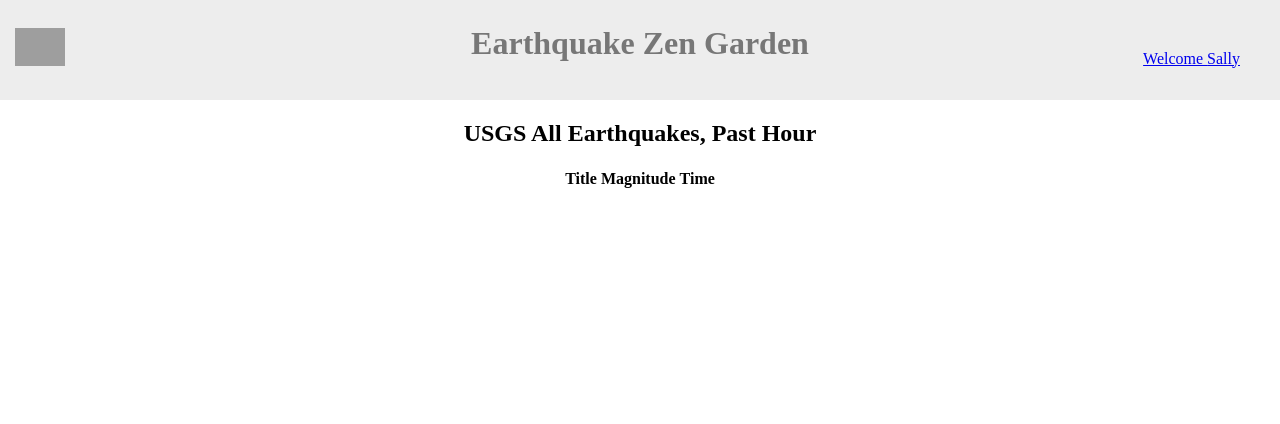
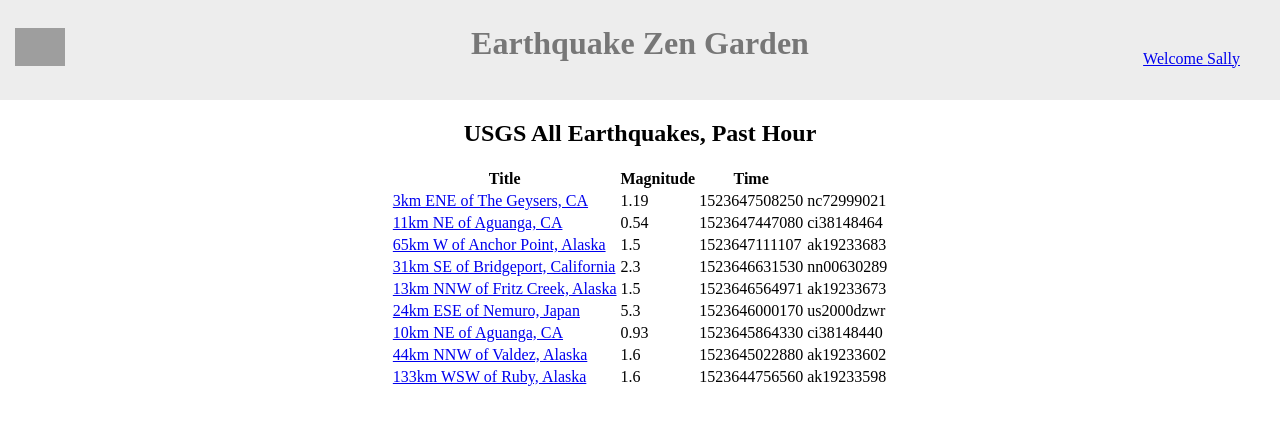
Before and after one commit to sarahp/earthquake-zen-garden, a React app: page /list in a window 1280 px wide. Shown: the top 424 px of the page. Built offline with nearby package versions, Linux system fonts and the light colour scheme; grey boxes are pictures that could not be loaded.

Commit message:
Getting the data pulled into the list.

```diff
--- a/src/Detail.js
+++ b/src/Detail.js
@@ -8,17 +8,17 @@
             {siteData.map((data, key) => {
                 return (
                         <main key={key}>
-                            <h2>{data.data.features.place}</h2>
+                            <h2>{data.data.metadata.title}</h2>
                             <div className="container">
                             <table>
                                 <tbody>
                                 <tr>
                                    <td>Title</td>
-                                    <td>{data.data.features.place}</td>
+                                    <td>{data.data.features.mag}</td>
                                 </tr>
                                 <tr>
                                     <td>Magnitude</td>
-                                    <td>{data.data.features.mag}</td>
+                                    <td>{data.data.mag}</td>
                                 </tr>
 
                                 <tr>
--- a/src/List.js
+++ b/src/List.js
@@ -1,35 +1,54 @@
-import React from 'react';
+import React from "react";
 import './app.css';
 import {siteData} from "./data";
 import {Link} from "react-router-dom";
 
 const List = () => {
+
+    const json = JSON.stringify(siteData);
+    console.log(json);
+
+   {siteData.map((item, index) => (
+        <div key={index}>
+            <h1>{item.data.metadata.title}</h1>
+            {item.data.features.map((c, i) => (
+                <div key={i}>
+                    <h3>{c.description}</h3>
+                    <hr />
+                </div>
+            ))}
+        </div>
+    ))};
+
+    console.log();
+
+
     return (
         <>
-            {siteData.map((data, key) => {
+            {siteData.map((item, index) => {
                 return (
-                        <main key={key}>
-                            <h2>{data.data.metadata.title}</h2>
+                    <main key={index}>
+                        <h2>{item.data.metadata.title}</h2>
                         <div className="container">
                             <table>
                                 <thead>
+                                <tr>
                                     <th>Title</th>
                                     <th>Magnitude</th>
                                     <th>Time</th>
+                                </tr>
                                 </thead>
-                                <tbody>
+                                {item.data.features.map((c, i) => (
+                                    <tbody key={i}>
                                     <tr>
-                                    <td>
-                                        <Link to="/detail/{data.data.">{data.data.features.properties}</Link>
-                                    </td>
-                                    <td>
-                                        {data.data.features.mag}
-                                    </td>
-                                    <td>
-                                        {data.data.features.time}
-                                    </td>
+
+                                        <td><Link to="/detail/{c.id}">{c.properties.place}</Link></td>
+                                        <td>{c.properties.mag}</td>
+                                        <td>{c.properties.time}</td>
+                                        <td>{c.id}</td>
                                     </tr>
                                     </tbody>
+                                ))}
                             </table>
                         </div>
                     </main>
--- a/src/Profile.js
+++ b/src/Profile.js
@@ -14,6 +14,7 @@
                                 <img src={data.profile.avatarImage} alt="Small version of your avatar"/>
                             </div>
                             <table className="profile-info">
+                                <tbody>
                                 <tr>
                                     <td><h4>First name</h4></td>
                                     <td><p>{data.profile.firstName}</p></td>
@@ -34,6 +35,7 @@
                                     <td className="bio-label"><h4>Bio</h4></td>
                                     <td><p>{data.profile.bio}</p></td>
                                 </tr>
+                                </tbody>
                             </table>
                         </div>
                     </main>
```
Also changed, not shown: 1 other file (tests, documents, lock files or other folders). Lines whose indentation alone changed are shown as unchanged.
